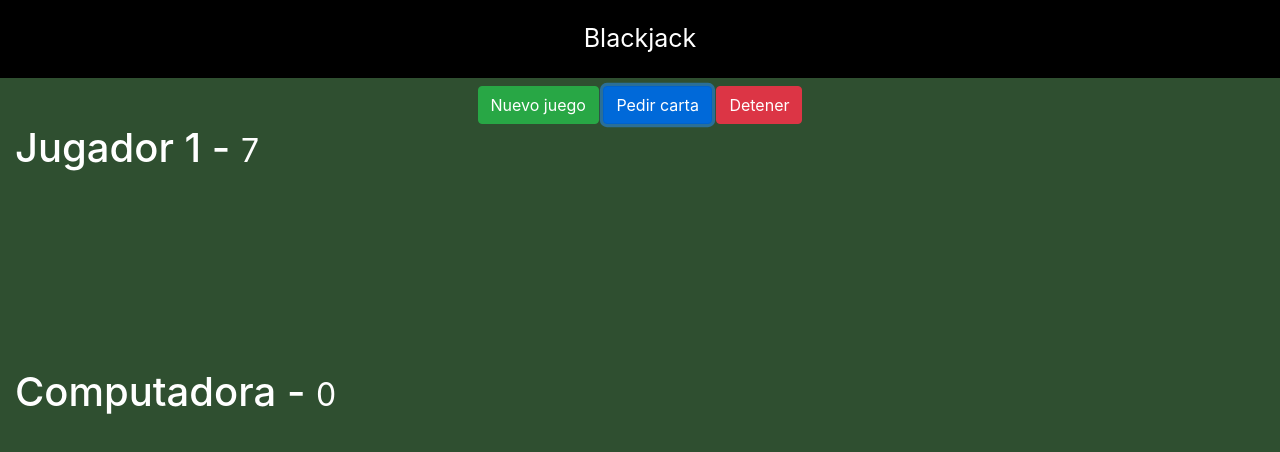
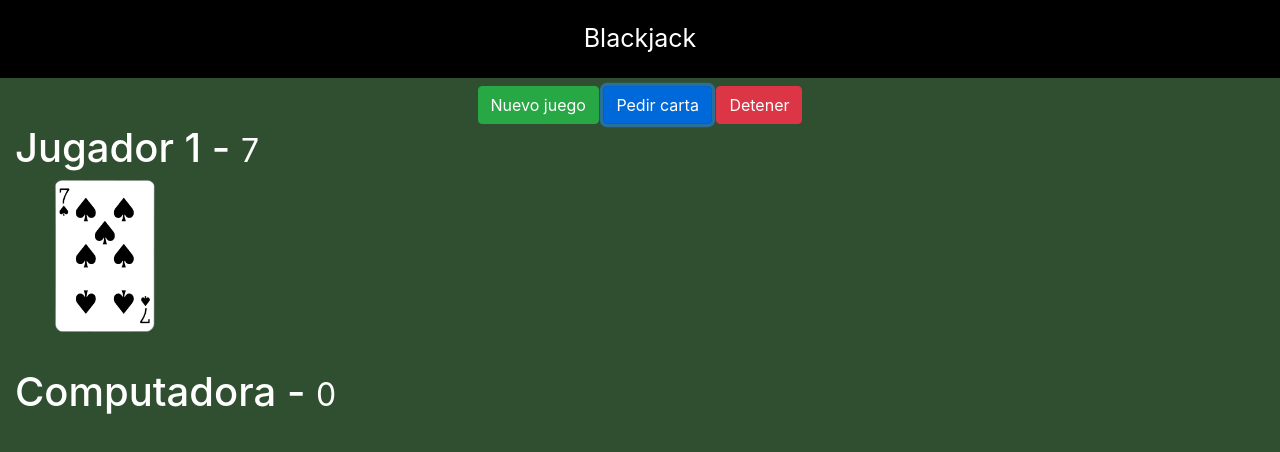
Before and after one commit to jonanv/javascript-course, a plain HTML site: page 02-blackjack/index.html in a window 1280 px wide. Both pictures are taken after a click on the button "Pedir carta". Drawn offline with nearby package versions, Linux system fonts and the light colour scheme.

Commit message:
:art: (02-blackjack): Add cards to playerCards div

```diff
--- a/02-blackjack/assets/css/styles.css
+++ b/02-blackjack/assets/css/styles.css
@@ -12,13 +12,13 @@ html, body {
     font-size: 25px;
 }
 
-.carta {
+.custom-card {
     position: relative;
     width: 100px;
     left: 100px;
-    margin-left: -75px;
+    margin-left: -60px;
 }
 
-#jugador-cartas, #computadora-cartas {
+#player-cards, #computer-cards {
     height: 180px;
 }
--- a/02-blackjack/assets/js/game.js
+++ b/02-blackjack/assets/js/game.js
@@ -15,6 +15,9 @@ const btnGiveCard = document.querySelector("#btnGiveCard");
 const btnStop = document.querySelector("#btnStop");
 
 const playerPointsHTML = document.querySelectorAll("small");
+
+const playerCards = document.querySelector("#player-cards");
+const computerCards = document.querySelector("#computer-cards");
 
 // Esta función inicializa el deck y lo mezcla
 const createDeck = () => {
@@ -62,11 +65,16 @@ const valueCard = (card) => {
 btnGiveCard.addEventListener("click", () => {
     const card = giveCard();
     // console.log(card);
+
     const points = valueCard(card);
     playerPoints += points;
-    // console.log(playerPoints);
+    playerPointsHTML[0].innerText = playerPoints;
 
-    playerPointsHTML[0].innerText = playerPoints;
+    // playerCards.innerHTML = `<img class="custom-card" src="assets/imgs/cartas/${card}.png">`;
+    const imgCard = document.createElement("img");
+    imgCard.src = `assets/imgs/cartas/${card}.png`;
+    imgCard.classList.add("custom-card");
+    playerCards.append(imgCard);
 
     if (playerPoints > 21) {
         console.warn("Perdiste");
--- a/02-blackjack/index.html
+++ b/02-blackjack/index.html
@@ -26,9 +26,9 @@
         <div class="col">
 
             <h1>Jugador 1 - <small>0</small></h1>
-            <div id="jugador-cartas">
-                <!-- <img class="carta" src="assets/imgs/cartas/10C.png">
-                <img class="carta" src="assets/imgs/cartas/10C.png"> -->
+            <div id="player-cards">
+                <!-- <img class="custom-card" src="assets/imgs/cartas/10C.png"> -->
+                <!-- <img class="custom-card" src="assets/imgs/cartas/10C.png"> -->
             </div>
 
         </div>
@@ -38,9 +38,9 @@
         <div class="col">
 
             <h1>Computadora - <small>0</small></h1>
-            <div id="computadora-cartas">
-                <!-- <img class="carta" src="assets/imgs/cartas/10D.png"> -->
-                <!-- <img class="carta" src="assets/imgs/cartas/10D.png"> -->
+            <div id="computer-cards">
+                <!-- <img class="custom-card" src="assets/imgs/cartas/10D.png"> -->
+                <!-- <img class="custom-card" src="assets/imgs/cartas/10D.png"> -->
             </div>
 
         </div>
```
